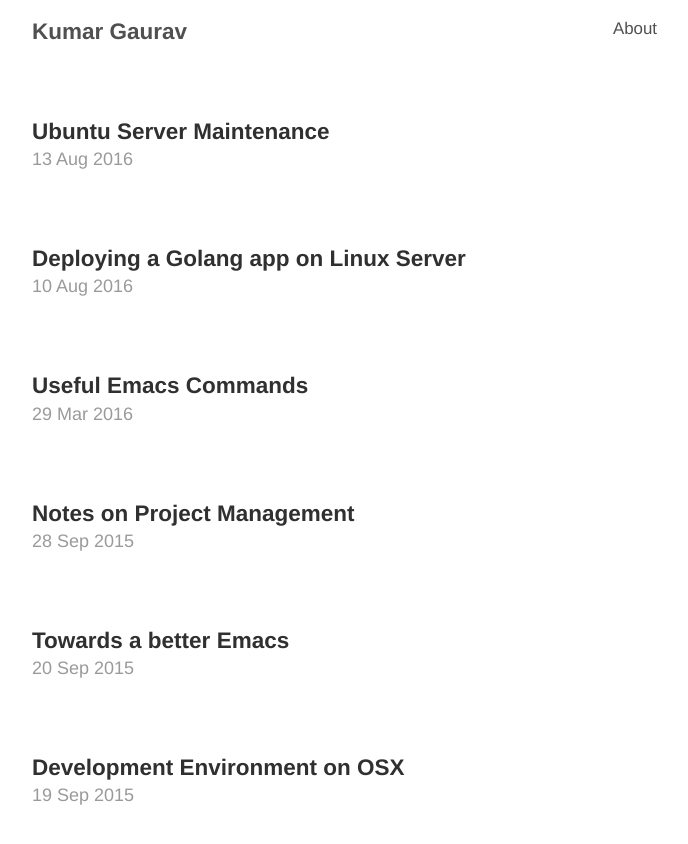
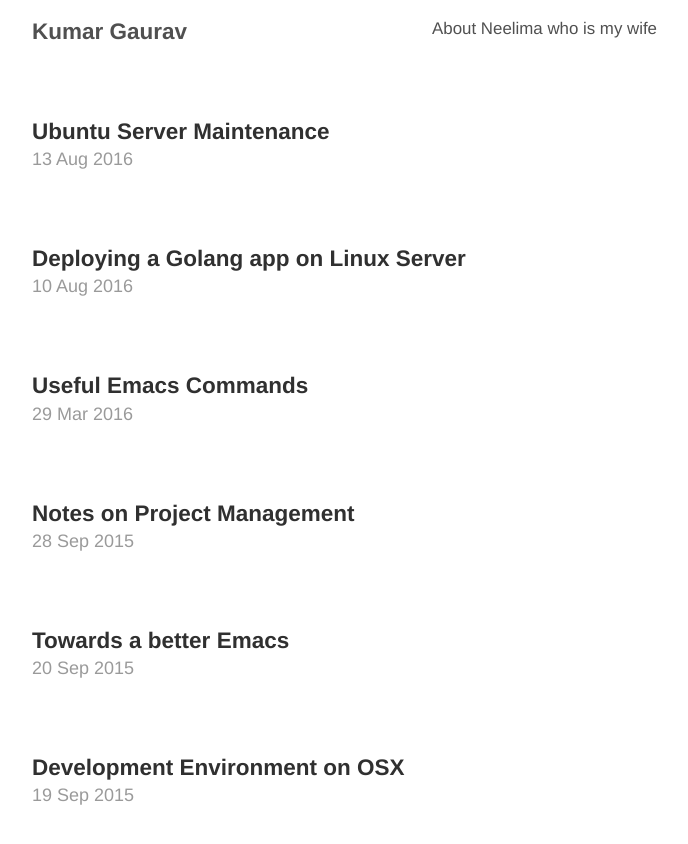
Before and after one commit to kgthegreat/kgthegreat.github.io, a Jekyll site: the page built from index.html, in a window 1280 px wide. Shown: the top 844 px of the page, without its empty margins (293-981 px from the left). Built offline with Jekyll 4.4.1, drawn with Linux system fonts in a browser that asks for light colours; the list of posts is cut into pages by our own code.

Commit message:
impressing wife

```diff
--- a/_layouts/default.html
+++ b/_layouts/default.html
@@ -11,7 +11,7 @@
           <a href="{{ site.baseurl }}/" title="Home">{{ site.title }}</a>
 	  <!--small style="float: right;margin-right: 5px;"><a href="resume/" title="About">Resume</a></small>
 	  <small style="float: right;margin-right: 5px;"><a href="contact/" title="About">Contact |</a></small-->
-          <small style="float: right;margin-right: 5px;"><a href="http://kumargaurav.co/about" title="About">About</a></small>
+          <small style="float: right;margin-right: 5px;"><a href="http://kumargaurav.co/about" title="About">About Neelima who is my wife</a></small>
         </h3>
       </header>
 
```
